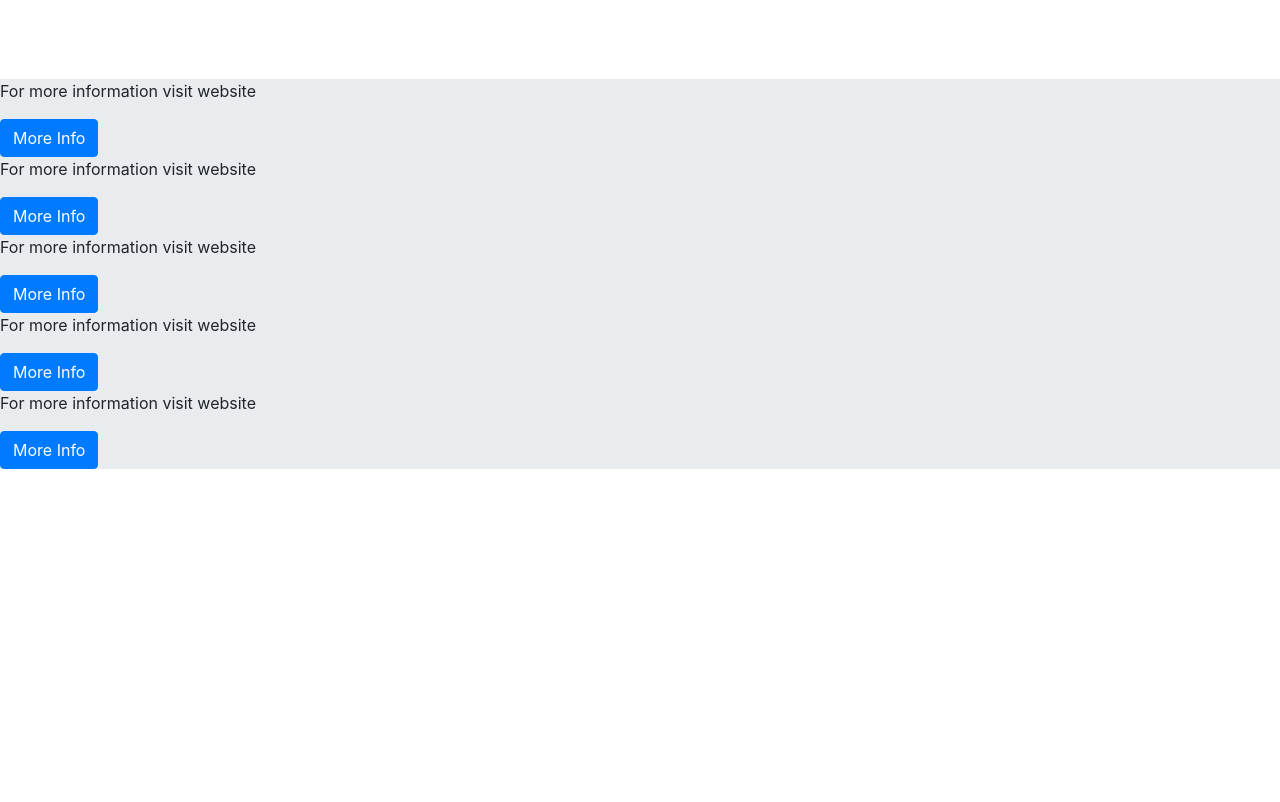
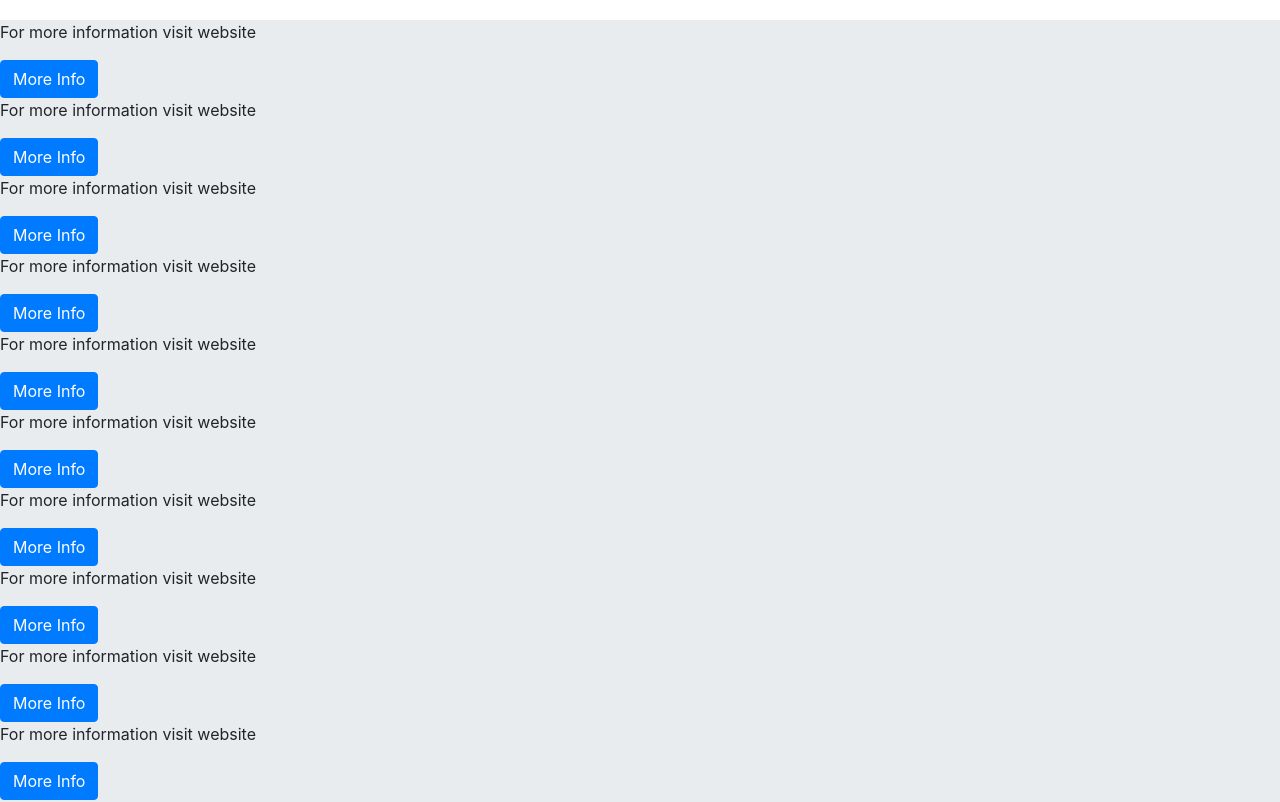
Before and after one commit to virus-lab/spacecamp-website, a Vue app in the folder frontend/: page / in a window 1280 px wide. Shown: the part 1360-2162 px from the top of the page. Before the commit the page ends 1829 px from the top, so only its background shows below. Built offline with nearby package versions, Linux system fonts and the light colour scheme; what vue-affix would draw is missing.

Commit message:
Fix sticky nav

```diff
--- a/frontend/src/components/index.vue
+++ b/frontend/src/components/index.vue
@@ -50,7 +50,7 @@
 
     </b-jumbotron>
 
-    <affix id="menu" relative-element-selector="#main-contents" style="width: 100%" :offset="{ top: 56, bottom: 56 }" :scroll-affix="true" v-on:affix="navAttach" v-on:affixtop="navDetach">
+    <affix id="menu" relative-element-selector="#main-contents" style="width: 100%" :offset="{ top: 80, bottom: 80 }" :scroll-affix="true" v-on:affix="navAttach" v-on:affixtop="navDetach">
       <b-navbar toggleable="md" id="nav" class="stickyed font-bold" lang="en">
         <b-navbar-toggle target="nav_collapse"></b-navbar-toggle>
         <b-navbar-brand href="#">
@@ -76,6 +76,46 @@
       <div v-bind:class="[{ active: isNavTouch }]" class="noactive">
       </div>
 
+      <b-jumbotron class="fullpage">
+        <p>For more information visit website</p>
+        <b-btn variant="primary" href="#">More Info</b-btn>
+      </b-jumbotron>
+      <b-jumbotron class="fullpage">
+        <p>For more information visit website</p>
+        <b-btn variant="primary" href="#">More Info</b-btn>
+      </b-jumbotron>
+      <b-jumbotron class="fullpage">
+        <p>For more information visit website</p>
+        <b-btn variant="primary" href="#">More Info</b-btn>
+      </b-jumbotron>
+      <b-jumbotron class="fullpage">
+        <p>For more information visit website</p>
+        <b-btn variant="primary" href="#">More Info</b-btn>
+      </b-jumbotron>
+      <b-jumbotron class="fullpage">
+        <p>For more information visit website</p>
+        <b-btn variant="primary" href="#">More Info</b-btn>
+      </b-jumbotron>
+      <b-jumbotron class="fullpage">
+        <p>For more information visit website</p>
+        <b-btn variant="primary" href="#">More Info</b-btn>
+      </b-jumbotron>
+      <b-jumbotron class="fullpage">
+        <p>For more information visit website</p>
+        <b-btn variant="primary" href="#">More Info</b-btn>
+      </b-jumbotron>
+      <b-jumbotron class="fullpage">
+        <p>For more information visit website</p>
+        <b-btn variant="primary" href="#">More Info</b-btn>
+      </b-jumbotron>
+      <b-jumbotron class="fullpage">
+        <p>For more information visit website</p>
+        <b-btn variant="primary" href="#">More Info</b-btn>
+      </b-jumbotron>
+      <b-jumbotron class="fullpage">
+        <p>For more information visit website</p>
+        <b-btn variant="primary" href="#">More Info</b-btn>
+      </b-jumbotron>
       <b-jumbotron class="fullpage">
         <p>For more information visit website</p>
         <b-btn variant="primary" href="#">More Info</b-btn>
@@ -348,6 +388,7 @@ export default {
   padding-top: 15px;
   padding-bottom: 15px;
   padding-left: 50px;
+  height: 80px;
 }
 #nav img {
   width: 50px;
@@ -373,7 +414,7 @@ export default {
 /* end nav */
 
 #main-contents {
-  padding-top: 50px;
+  /* padding-top: 50px; */
 }
 
 </style>
```
